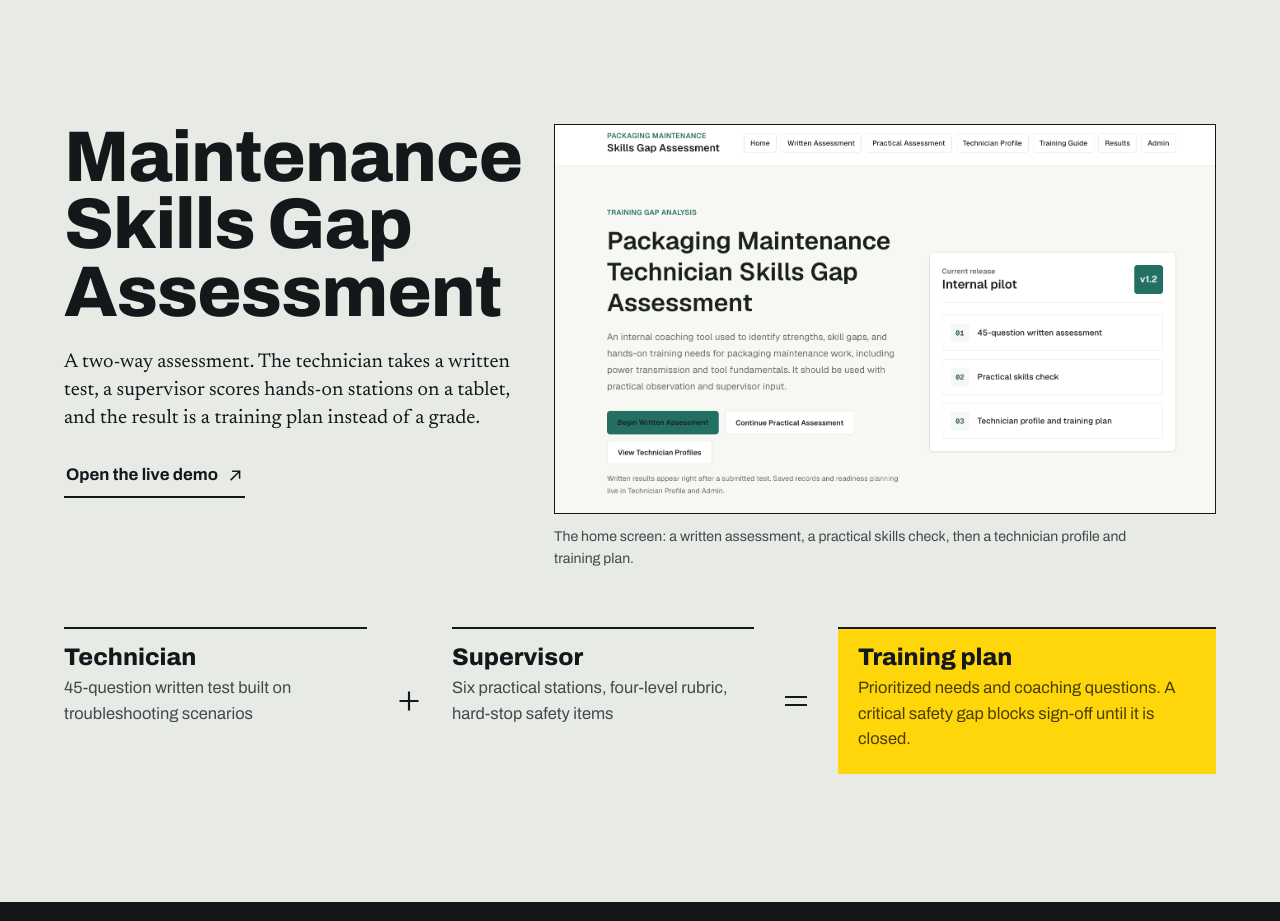
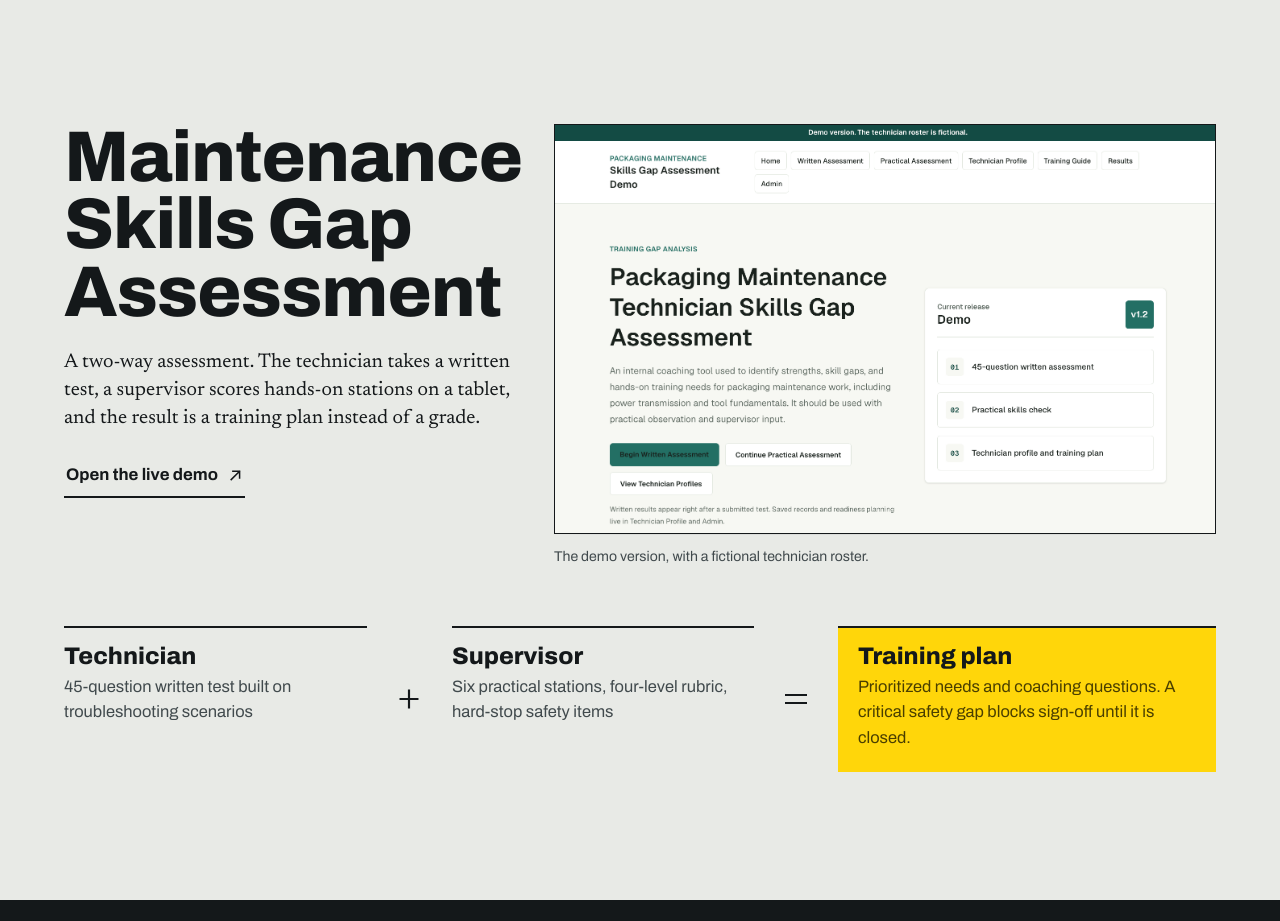
Before and after one commit to chriscasensmith-source/portfolio, a plain HTML site: page index.html in a window 1280 px wide. Shown: the part 4280-5201 px from the top of the page. Drawn offline with Linux system fonts and the light colour scheme.

Commit message:
Use the demo-version skills assessment screenshot
Co-Authored-By: Claude Fable 5.2 <noreply@anthropic.com>

```diff
--- a/index.html
+++ b/index.html
@@ -137,8 +137,8 @@
       </header>
 
       <figure class="shot" data-reveal>
-        <img src="images/shot-skills-2.png" alt="The Packaging Maintenance Technician Skills Gap Assessment home screen, showing the 45-question written assessment, practical skills check, and technician profile and training plan" width="1601" height="942" loading="lazy">
-        <figcaption>The home screen: a written assessment, a practical skills check, then a technician profile and training plan.</figcaption>
+        <img src="images/shot-skills-3.png" alt="The Packaging Maintenance Technician Skills Gap Assessment home screen, showing the 45-question written assessment, practical skills check, and technician profile and training plan" width="1637" height="1013" loading="lazy">
+        <figcaption>The demo version, with a fictional technician roster.</figcaption>
       </figure>
 
       <ol class="sum" aria-label="How the assessment adds up">
```
Also changed, not shown: images/shot-skills-2.png (deleted), images/shot-skills-3.png (added).
